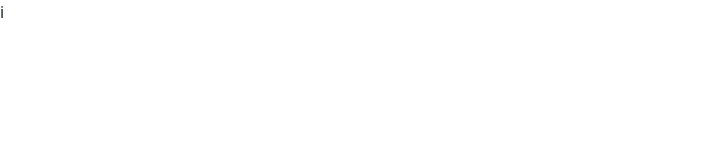
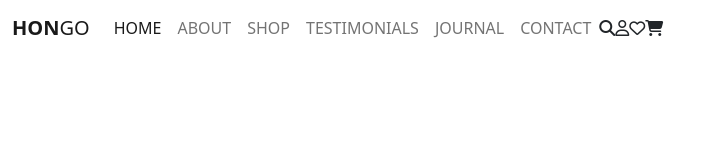
Before and after one commit to shuupsy/CS_JS-Hongo, a website: page index.html in a window 1280 px wide. Shown: the whole page, without its empty margins (0-725 px from the left). Drawn offline with nearby package versions, Linux system fonts and the light colour scheme.

Commit message:
HTML: navbar

```diff
--- a/index.html
+++ b/index.html
@@ -26,7 +26,42 @@
 <body>
     <!-- Début Header -->
     <header>
-
+        <nav class="navbar navbar-expand-lg navbar-light">
+            <div class="container-fluid">
+              <a class="navbar-brand" href="#"><span class="fw-bold">HON</span>GO</a>
+              <button class="navbar-toggler" type="button" data-bs-toggle="collapse" data-bs-target="#navbarNav" aria-controls="navbarNav" aria-expanded="false" aria-label="Toggle navigation">
+                <span class="navbar-toggler-icon"></span>
+              </button>
+              <div class="collapse navbar-collapse" id="navbarNav">
+                <ul class="navbar-nav">
+                  <li class="nav-item">
+                    <a class="nav-link active" aria-current="page" href="#">HOME</a>
+                  </li>
+                  <li class="nav-item">
+                    <a class="nav-link" href="#">ABOUT</a>
+                  </li>
+                  <li class="nav-item">
+                    <a class="nav-link" href="#">SHOP</a>
+                  </li>
+                  <li class="nav-item">
+                    <a class="nav-link">TESTIMONIALS</a>
+                  </li>
+                  <li class="nav-item">
+                    <a class="nav-link">JOURNAL</a>
+                  </li>
+                  <li class="nav-item">
+                    <a class="nav-link">CONTACT</a>
+                  </li>
+                </ul>
+                <ul class="navbar-nav">
+                    <li><i class="fa-solid fa-magnifying-glass"></i></li>
+                    <li><i class="fa-regular fa-user"></i></li>
+                    <li><i class="fa-regular fa-heart"></i></li>
+                    <li><i class="fa-solid fa-cart-shopping"></i></li>
+                </ul>
+              </div>
+            </div>
+          </nav>
     </header>
 
     <!-- Début Main -->
@@ -49,7 +84,7 @@
     </script>
 
     <!-- Link JS -->
-    <script src="public/js/main.js"></script>i
+    <script src="public/js/main.js"></script>
 </body>
 
 </html>
```
